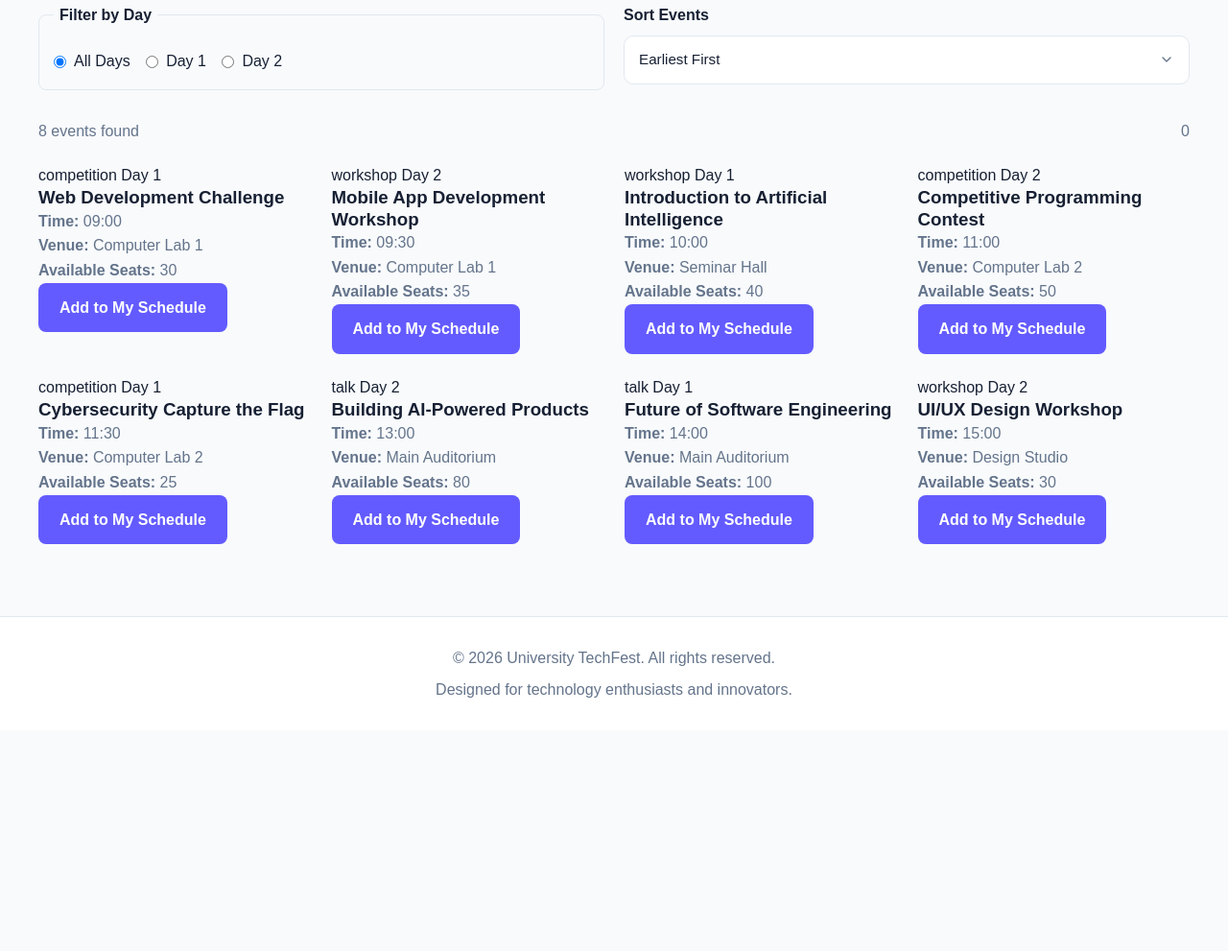
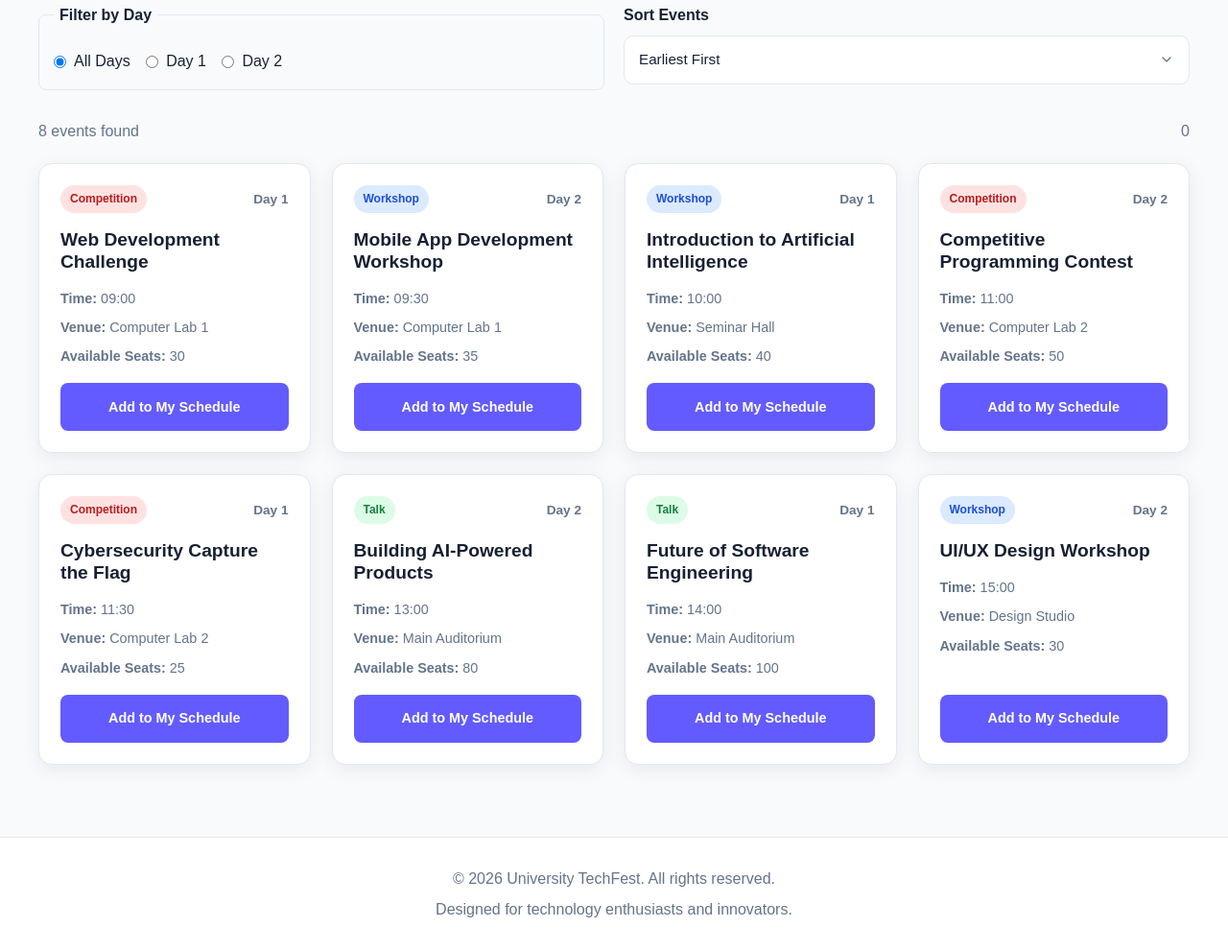
Before and after one commit to HAQ271/University-TechFest, a plain HTML site: page events.html in a window 1280 px wide. Shown: the part 635-1626 px from the top of the page at 96% size. Before the commit the page ends 1396 px from the top, so only its background shows below. Drawn offline with Linux system fonts and the light colour scheme.

Commit message:
style: improve dynamic event cards

```diff
--- a/CSS/style.css
+++ b/CSS/style.css
@@ -830,3 +830,105 @@ tbody tr:hover {
     }
 
 }
+
+/* =========================================
+   DYNAMIC EVENT CARD STYLING
+========================================= */
+
+.event-card {
+    display: flex;
+    flex-direction: column;
+    gap: 16px;
+
+    padding: 22px;
+
+    background-color: var(--color-surface);
+    border: 1px solid var(--color-border);
+    border-radius: var(--radius-medium);
+
+    box-shadow: var(--shadow-card);
+
+    transition: transform 0.2s ease,
+                box-shadow 0.2s ease;
+}
+
+.event-card:hover {
+    transform: translateY(-4px);
+}
+
+.event-card-header {
+    display: flex;
+    justify-content: space-between;
+    align-items: center;
+    gap: 10px;
+}
+
+.event-badge {
+    padding: 5px 10px;
+    border-radius: 20px;
+
+    font-size: 0.75rem;
+    font-weight: 700;
+    text-transform: capitalize;
+}
+
+.event-badge.competition {
+    background-color: #fee2e2;
+    color: #b91c1c;
+}
+
+.event-badge.workshop {
+    background-color: #dbeafe;
+    color: #1d4ed8;
+}
+
+.event-badge.talk {
+    background-color: #dcfce7;
+    color: #15803d;
+}
+
+.event-day {
+    font-size: 0.85rem;
+    font-weight: 700;
+    color: var(--color-muted);
+}
+
+.event-card h3 {
+    font-size: 1.2rem;
+}
+
+.event-details {
+    display: grid;
+    gap: 7px;
+}
+
+.event-details p {
+    font-size: 0.9rem;
+}
+
+.event-card .btn {
+    margin-top: auto;
+}
+
+
+
+/* =========================================
+   EVENT SCHEDULE BUTTON SIZE FIX
+========================================= */
+
+.event-card .add-to-schedule {
+    width: 100%;
+    height: 50px;
+    min-height: 50px;
+
+    display: flex;
+    align-items: center;
+    justify-content: center;
+
+    padding: 8px 12px;
+
+    font-size: 0.9rem;
+    line-height: 1.3;
+
+    white-space: nowrap;
+}
```
Also changed, not shown: 1 other file.
